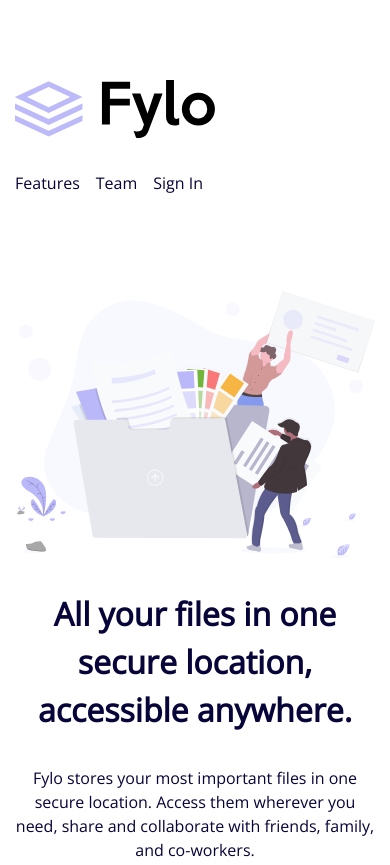
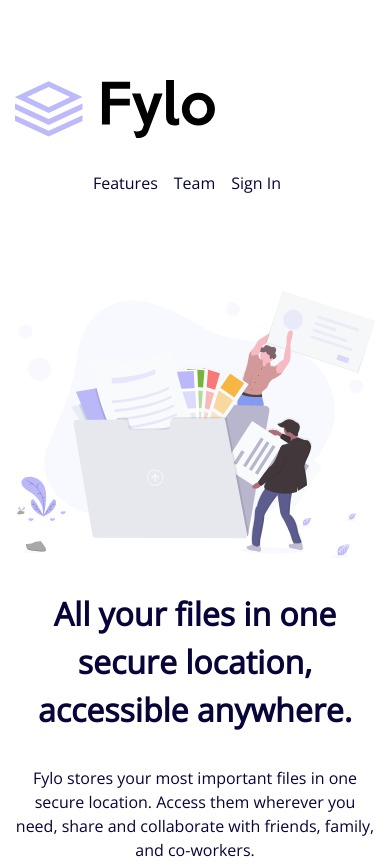
Before and after one commit to Francoveliz/Challenge-11, a plain HTML site: page index.html in a window 390 px wide. Shown: the top 865 px of the page. Drawn offline with nearby package versions, Linux system fonts and the light colour scheme.

Commit message:
fix margin navbar mobile v

```diff
--- a/css/master.css
+++ b/css/master.css
@@ -32,11 +32,13 @@ header {
   max-width: 200px;
 margin-bottom: 2rem;
 }
+.navbar{
+  margin: auto;
+}
 ul {
   list-style: none;
   padding: 0;
   display: flex;
-  align-self: flex-start;
 }
 
 header ul li {
@@ -267,6 +269,9 @@ footer ul li a {
     flex-direction: row;
     justify-content: space-between;
   }
+  .navbar{
+margin:0;
+  }
   header ul li {
     margin-left: 1rem;
     margin-right: 0;
```
